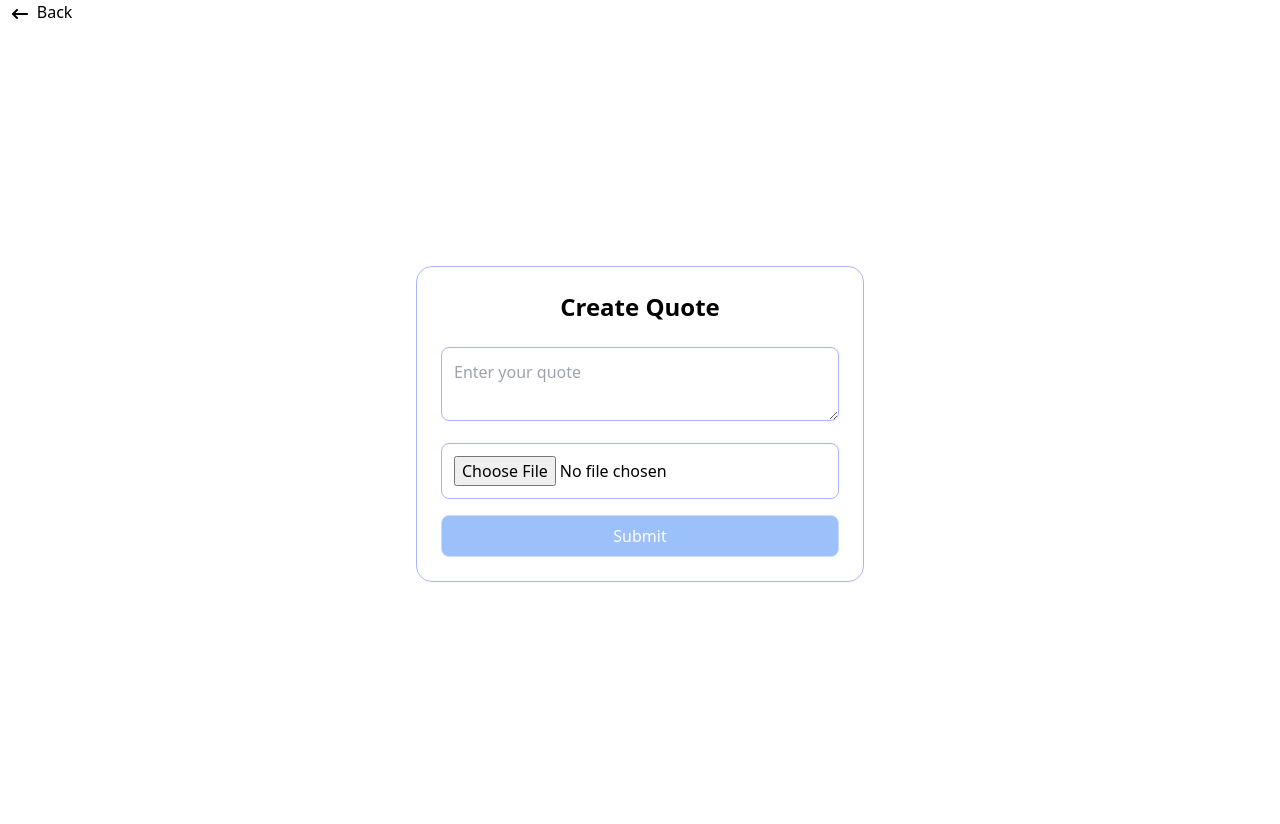
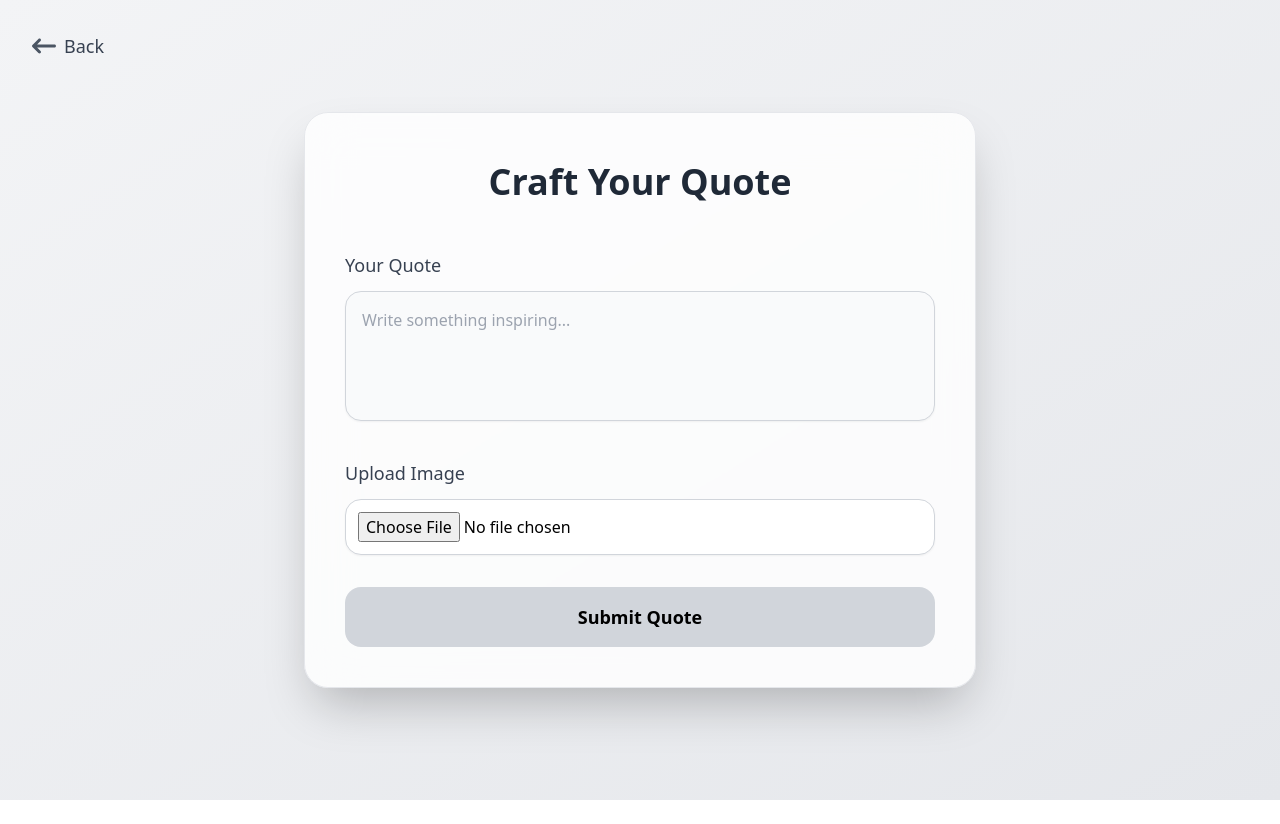
Before and after one commit to shubhamverma8991/craftoapp, a React (Create React App) app: page /create-quote in a window 1280 px wide. After the commit the page ends 800 px from the top, so only its background shows below. Built offline with nearby package versions, Linux system fonts and the light colour scheme.

Commit message:
CSS Update

```diff
--- a/public/index.html
+++ b/public/index.html
@@ -2,42 +2,16 @@
 <html lang="en">
   <head>
     <meta charset="utf-8" />
-    <link rel="icon" href="%PUBLIC_URL%/favicon.ico" />
     <meta name="viewport" content="width=device-width, initial-scale=1" />
     <meta name="theme-color" content="#000000" />
-    <meta
-      name="description"
-      content="Web site created using create-react-app"
-    />
-    <link rel="apple-touch-icon" href="%PUBLIC_URL%/logo192.png" />
-    <!--
-      manifest.json provides metadata used when your web app is installed on a
-      user's mobile device or desktop. See https://developers.google.com/web/fundamentals/web-app-manifest/
-    -->
+    <meta name="description" content="Web site created using create-react-app" />
+
     <link rel="manifest" href="%PUBLIC_URL%/manifest.json" />
-    <!--
-      Notice the use of %PUBLIC_URL% in the tags above.
-      It will be replaced with the URL of the `public` folder during the build.
-      Only files inside the `public` folder can be referenced from the HTML.
 
-      Unlike "/favicon.ico" or "favicon.ico", "%PUBLIC_URL%/favicon.ico" will
-      work correctly both with client-side routing and a non-root public URL.
-      Learn how to configure a non-root public URL by running `npm run build`.
-    -->
-    <title>React App</title>
+    <title>Shubham</title>
   </head>
   <body>
     <noscript>You need to enable JavaScript to run this app.</noscript>
     <div id="root"></div>
-    <!--
-      This HTML file is a template.
-      If you open it directly in the browser, you will see an empty page.
-
-      You can add webfonts, meta tags, or analytics to this file.
-      The build step will place the bundled scripts into the <body> tag.
-
-      To begin the development, run `npm start` or `yarn start`.
-      To create a production bundle, use `npm run build` or `yarn build`.
-    -->
   </body>
 </html>
--- a/src/components/QuoteCreationPage.js
+++ b/src/components/QuoteCreationPage.js
@@ -13,20 +13,22 @@ const QuoteCreationPage = () => {
     const token = localStorage.getItem("token");
     try {
       await createQuote(text, mediaUrl, token);
-      //   alert("Quote created successfully!");
       toast.success("Quote created successfully!");
+      navigate("/quotes");
     } catch (error) {
+      toast.error("Failed to create quote");
       console.error(error);
     }
   };
 
   const handleFileChange = async (e) => {
     const selectedFile = e.target.files[0];
-    console.log(selectedFile);
+    if (selectedFile) {
       const uploadResponse = await uploadImage(selectedFile);
       const url = uploadResponse.data[0].url;
       setMediaUrl(url);
-    console.log(url);
+      toast.success("Image uploaded successfully!");
+    }
   };
 
   const back = () => {
@@ -34,33 +36,45 @@ const QuoteCreationPage = () => {
   };
 
   return (
-    <div>
-      <div onClick={back} className="cursor-pointer">
-        &nbsp; &nbsp;
-        <FaArrowLeftLong className="inline-block" />
-        &nbsp; Back
+    <div className="min-h-screen flex items-center justify-center bg-gradient-to-br from-gray-100 to-gray-200">
+      <div className="absolute top-8 left-8 flex items-center space-x-2 cursor-pointer" onClick={back}>
+        <FaArrowLeftLong className="text-2xl text-gray-600 hover:text-black transition-colors" />
+        <span className="text-lg text-gray-700 hover:underline">Back</span>
       </div>
-      <div className="flex items-center justify-center min-h-screen">
-        <div className="w-full max-w-md border border-indigo-300 rounded-2xl p-6">
-          <h2 className="text-2xl font-semibold text-center mb-6">Create Quote</h2>
+      <div className="w-full max-w-2xl bg-white/80 backdrop-blur-xl border border-gray-200 rounded-3xl shadow-2xl p-10">
+        <h2 className="text-4xl font-bold text-center text-gray-800 mb-10 leading-relaxed">Craft Your Quote</h2>
+
+        <div className="mb-8">
+          <label className="block text-lg font-medium text-gray-700 mb-3">Your Quote</label>
           <textarea
-            placeholder="Enter your quote"
+            placeholder="Write something inspiring..."
             value={text}
             onChange={(e) => setText(e.target.value)}
-            className="w-full p-3 border border-indigo-300 rounded-lg mb-4"
+            className="w-full p-4 border border-gray-300 rounded-2xl bg-gray-50 focus:ring-4 focus:ring-indigo-300 focus:outline-none resize-none shadow-sm"
+            rows={4}
           />
-          <input type="file" onChange={handleFileChange} className="w-full p-3 border border-indigo-300 rounded-lg mb-4" />
+        </div>
+        <div className="mb-8">
+          <label className="block text-lg font-medium text-gray-700 mb-3">Upload Image</label>
+          <input
+            type="file"
+            onChange={handleFileChange}
+            className="w-full p-3 border border-gray-300 rounded-2xl bg-white shadow-sm focus:ring-4 focus:ring-indigo-300 focus:outline-none cursor-pointer"
+          />
+        </div>
         <button
           onClick={handleSubmit}
           disabled={!text || !mediaUrl}
-            className={`w-full bg-blue-500 text-white py-2 border border-indigo-300 rounded-lg hover:bg-blue-600 ${
-              !text || !mediaUrl ? "opacity-50 cursor-not-allowed" : ""
+          className={`w-full py-4 text-lg font-semibold rounded-2xl transition-all duration-300 ${
+            !text || !mediaUrl
+              ? "bg-gray-300 cursor-not-allowed"
+              : "bg-gradient-to-r from-indigo-500 to-indigo-600 text-white hover:from-indigo-600 hover:to-indigo-700 shadow-lg"
           }`}
         >
-            Submit
+          Submit Quote
         </button>
       </div>
-      </div>
+
       <ToastContainer />
     </div>
   );
--- a/src/components/QuoteListPage.js
+++ b/src/components/QuoteListPage.js
@@ -62,8 +62,7 @@ const QuoteListPage = () => {
 
   return (
     <div className="min-h-screen bg-white">
-      {/* Responsive Header */}
-      <div className="border-b bg-gray-100 py-4 px-6 shadow-md relative flex items-center justify-center sm:justify-between w-5/6 m-auto mt-4 rounded-full">
+      <div className="border-b bg-gray-100 py-4 px-6 shadow-md relative flex items-center justify-center sm:justify-between w-full lg:w-5/6 m-auto mt-4 rounded-full">
         <div className="flex-1 flex justify-center">
           <h2 className="text-3xl font-extrabold tracking-wide">Quotes</h2>
         </div>
@@ -74,13 +73,11 @@ const QuoteListPage = () => {
           Logout
         </button>
 
-        {/* Mobile Menu Button */}
         <button className="absolute right-6 sm:hidden" onClick={() => setShowMenu(!showMenu)}>
           <FaBars className="text-2xl" />
         </button>
       </div>
 
-      {/* Mobile Menu (Visible on Toggle) */}
       {showMenu && (
         <div className="sm:hidden flex flex-col bg-gray-100 px-6 py-4">
           <button onClick={handleLogout} className="bg-red-500 hover:bg-red-600 text-white px-5 py-2 rounded-lg">
@@ -89,7 +86,6 @@ const QuoteListPage = () => {
         </div>
       )}
 
-      {/* Quotes Grid */}
       <div className="max-w-7xl mx-auto p-6 grid grid-cols-1 sm:grid-cols-2 lg:grid-cols-3 gap-6 cursor-pointer">
         {quotes.map((quote, index) => (
           <div
```
Also changed, not shown: 1 other file (tests, documents, lock files or other folders). Lines whose indentation alone changed are shown as unchanged.
